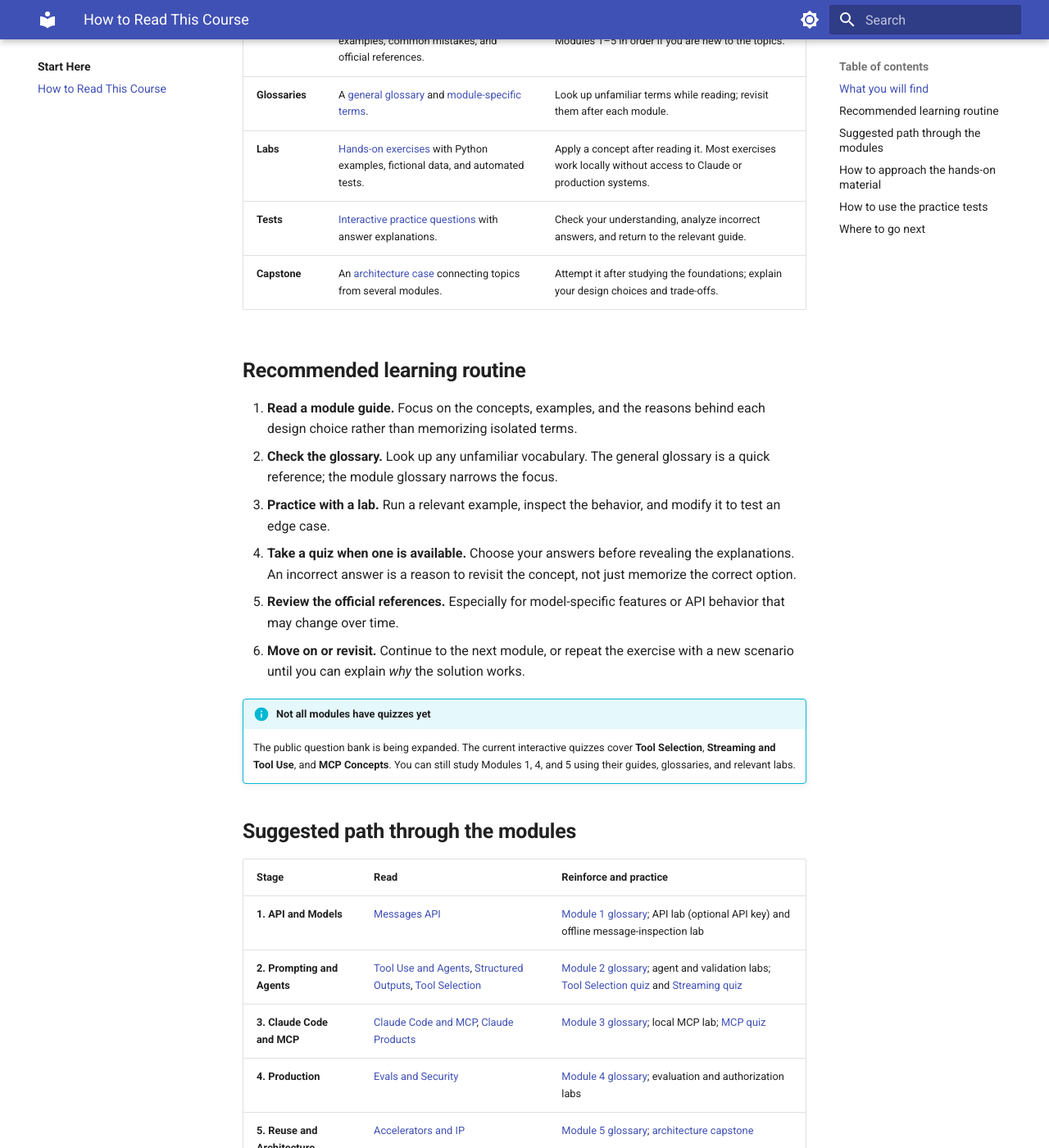
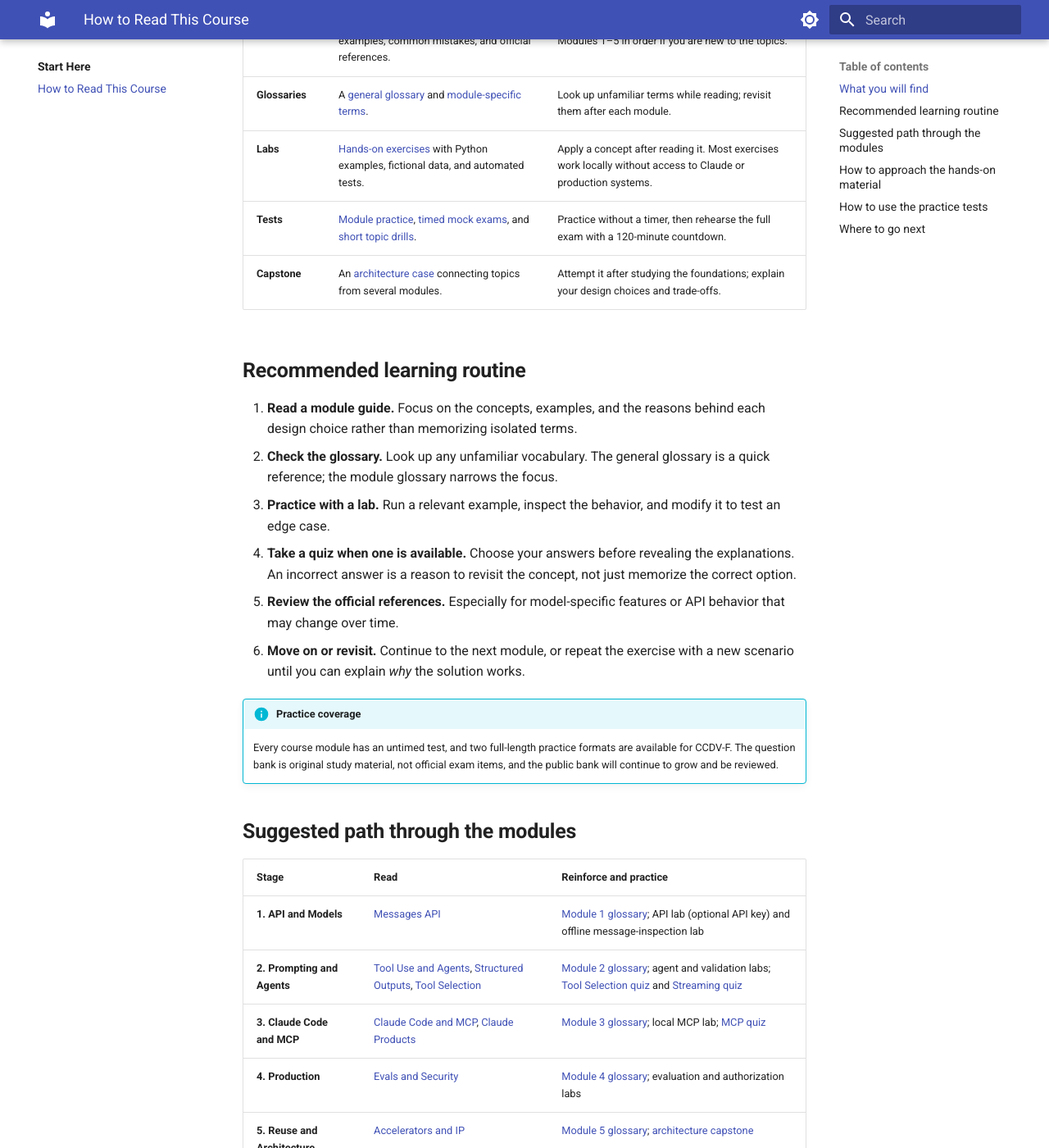
Before and after one commit to kaizoku-x86/claude-developer-learning, an MkDocs documentation site: the page built from docs/how-to-read.md, in a window 1280 px wide and 1400 px high, scrolled down 533 px. Shown: the whole window at 82% size. Built offline with MkDocs 1.6.1 and Material for MkDocs 9.7.7, drawn with Linux system fonts in a browser that asks for light colours; some of the changed text lies outside the part shown.

Commit message:
feat: add module tests and full timed CCDV-F mock exam pages

```diff
--- a/docs/how-to-read.md
+++ b/docs/how-to-read.md
@@ -12,7 +12,7 @@ This is a **guided learning resource**, not a single book you must read from beg
 | **Modules** | Curated explanations, technical examples, common mistakes, and official references. | Your **main reading material**. Work through Modules 1–5 in order if you are new to the topics. |
 | **Glossaries** | A [general glossary](00-general-glossary.md) and [module-specific terms](01-glossary.md). | Look up unfamiliar terms while reading; revisit them after each module. |
 | **Labs** | [Hands-on exercises](labs.md) with Python examples, fictional data, and automated tests. | Apply a concept after reading it. Most exercises work locally without access to Claude or production systems. |
-| **Tests** | [Interactive practice questions](quizzes/index.md) with answer explanations. | Check your understanding, analyze incorrect answers, and return to the relevant guide. |
+| **Tests** | [Module practice](tests/modules.md), [timed mock exams](tests/full-exams.md), and [short topic drills](quizzes/index.md). | Practice without a timer, then rehearse the full exam with a 120-minute countdown. |
 | **Capstone** | An [architecture case](07-architecture-case.md) connecting topics from several modules. | Attempt it after studying the foundations; explain your design choices and trade-offs. |
 
 ## Recommended learning routine
@@ -24,8 +24,8 @@ This is a **guided learning resource**, not a single book you must read from beg
 5. **Review the official references.** Especially for model-specific features or API behavior that may change over time.
 6. **Move on or revisit.** Continue to the next module, or repeat the exercise with a new scenario until you can explain *why* the solution works.
 
-!!! info "Not all modules have quizzes yet"
-    The public question bank is being expanded. The current interactive quizzes cover **Tool Selection**, **Streaming and Tool Use**, and **MCP Concepts**. You can still study Modules 1, 4, and 5 using their guides, glossaries, and relevant labs.
+!!! info "Practice coverage"
+    Every course module has an untimed test, and two full-length practice formats are available for CCDV-F. The question bank is original study material, not official exam items, and the public bank will continue to grow and be reviewed.
 
 ## Suggested path through the modules
 
@@ -56,7 +56,7 @@ For full setup and lab descriptions, see [Hands-on Labs](labs.md).
 
 ## How to use the practice tests
 
-Open [Interactive Practice](quizzes/index.md), select a topic, answer the questions, and examine the explanations. Some questions test the best response to a scenario, while others ask which statements are correct. The goal is to understand the reasoning, not only the final option.
+Start with [Tests by Module](tests/modules.md) for untimed checks. Use [Full Mock Exams](tests/full-exams.md) to practice 53-question or 70-question CCDV-F formats with a 120-minute countdown. The exam mode saves progress in your browser, allows you to flag questions, and displays explanations when you submit or run out of time. For quick review, use [Topic Drills](quizzes/index.md). The goal is to understand the reasoning, not only the final option.
 
 The questions are **independently authored practice material**. They are not taken from an official Anthropic certification exam, and the site does not issue a certification.
 
--- a/mkdocs.yml
+++ b/mkdocs.yml
@@ -62,11 +62,12 @@ nav:
       - Lab overview: labs.md
       - Architecture capstone: 07-architecture-case.md
   - Tests:
-      - Quiz overview: quizzes/index.md
-      - Module 2:
+      - Overview: tests/index.md
+      - Module tests: tests/modules.md
+      - Full mock exams: tests/full-exams.md
+      - Topic drills:
           - Tool Selection: quizzes/02-tool-selection.md
           - Streaming and Tool Use: quizzes/02-streaming.md
-      - Module 3:
           - MCP Concepts: quizzes/03-mcp.md
 markdown_extensions:
   - admonition
@@ -80,3 +81,8 @@ markdown_extensions:
 
 extra_css:
   - assets/stylesheets/extra.css
+  - assets/stylesheets/tests.css
+
+extra_javascript:
+  - assets/javascripts/test-core.js
+  - assets/javascripts/test-runner.js
```
Also changed, not shown: docs/index.md (+1 -5 lines), 3 other files.
